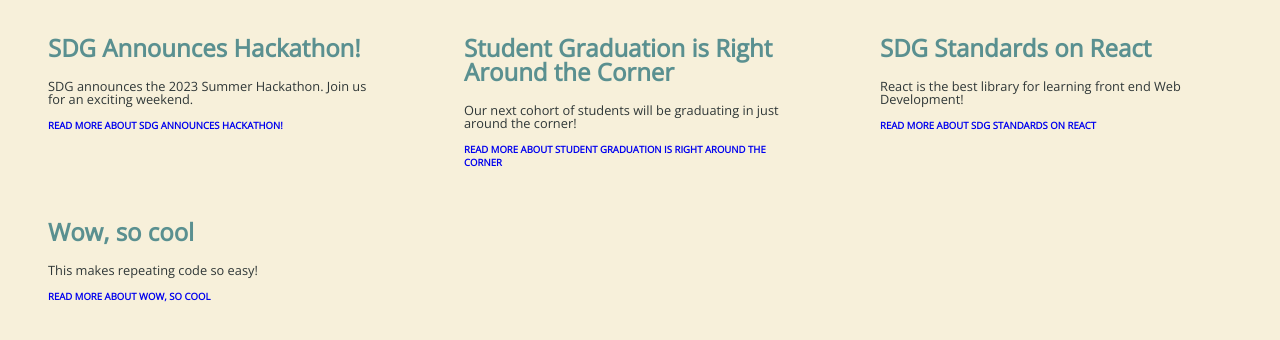
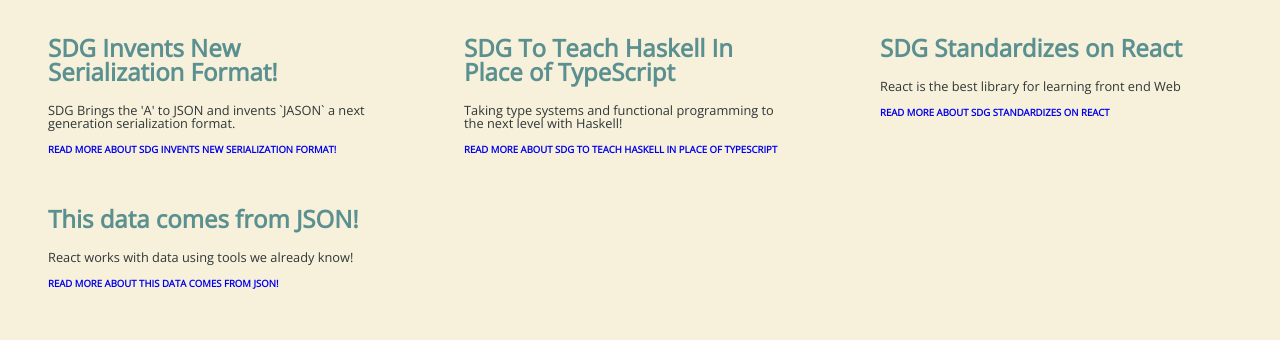
Before and after one commit to 1stNando/ReactIntroArticle, a React (Vite) app: page / in a window 1280 px wide. Shown: the top 340 px of the page. Built offline with nearby package versions, Linux system fonts and the light colour scheme.

Commit message:
Deleted hard coded article samples. Instead we now "dynamically" generate JSX in an iterator like MAP().

```diff
--- a/src/App.tsx
+++ b/src/App.tsx
@@ -1,11 +1,19 @@
 import React from 'react'
 import { NewsArticle } from './components/NewsArticle'
+import articles from './articles.json'
 
 export function App() {
+  // console.log(articles)
+  // Transforming data into components. Using map() method. This is a VERY powerful line of code!
+  const newsArticlesFromData = articles.map((article) => (
+    <NewsArticle title={article.title} body={article.body} />
+  ))
+
   return (
     <div className="all-main-content">
       <main>
-        <NewsArticle
+        {newsArticlesFromData}
+        {/* <NewsArticle
           title="SDG Announces Hackathon!"
           body="SDG announces the 2023 Summer Hackathon. Join us for an exciting weekend."
         />
@@ -23,7 +31,7 @@
         <NewsArticle
           title="Wow, so cool"
           body="This makes repeating code so easy!"
-        />
+        /> */}
       </main>
     </div>
   )
```
